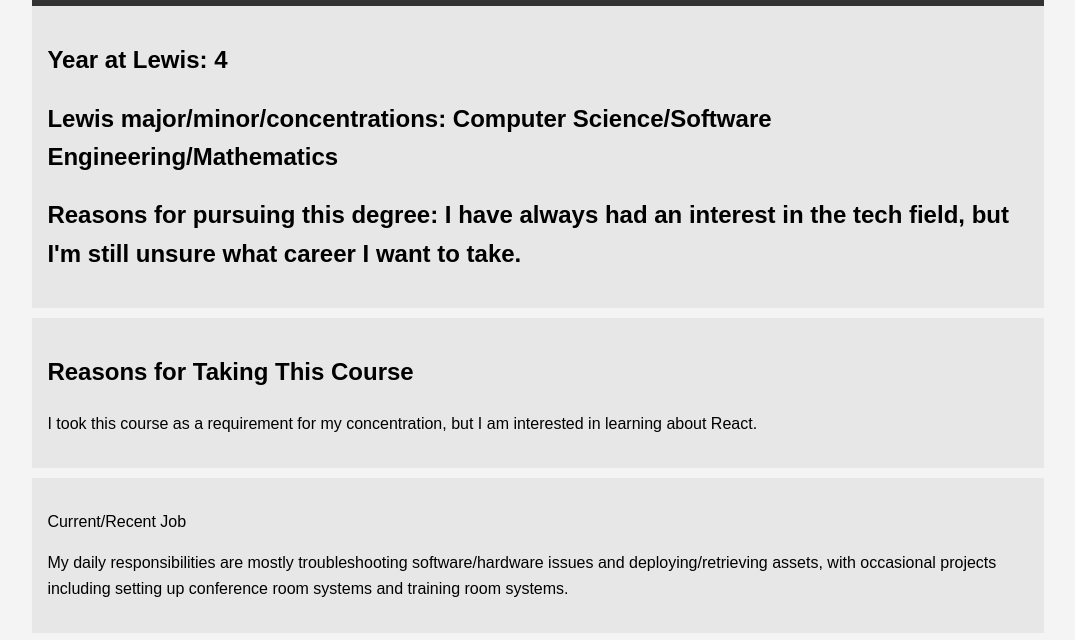
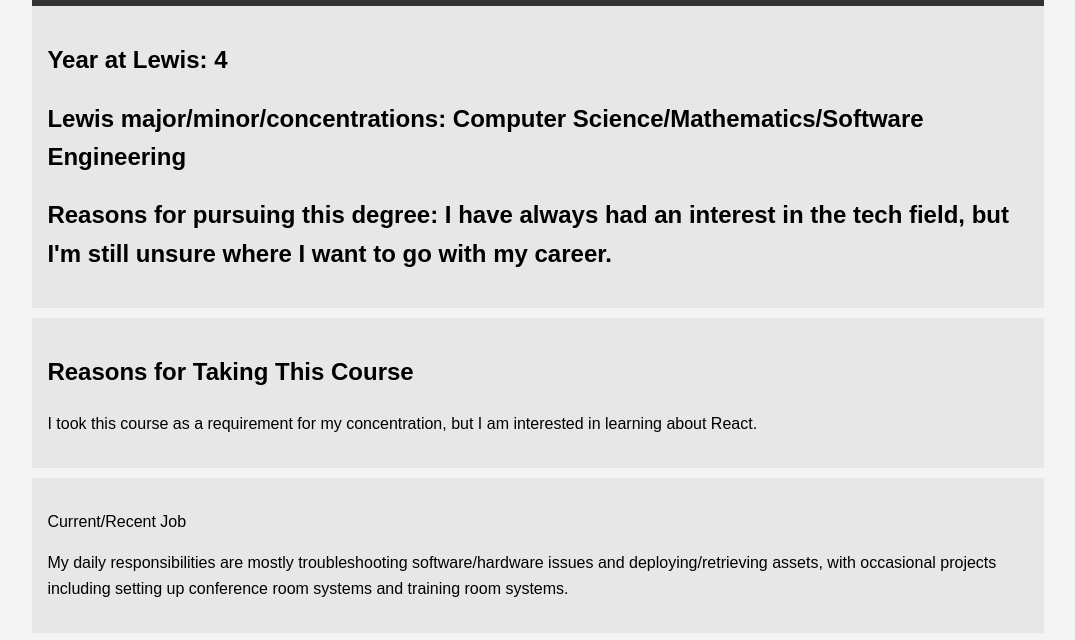
Before and after one commit to luke-mendi02/Introductions, a plain HTML site: page index.html in a window 1280 px wide. Shown: the part 144-784 px from the top of the page, without its empty margins (102-1177 px from the left). Drawn offline with Linux system fonts and the light colour scheme.

Commit message:
Update index.html

```diff
--- a/index.html
+++ b/index.html
@@ -37,8 +37,8 @@
 
         <section class="lewis">
 			<h2>Year at Lewis: 4 </h2>
-			<h2>Lewis major/minor/concentrations: Computer Science/Software Engineering/Mathematics</h2>
-			<h2>Reasons for pursuing this degree: I have always had an interest in the tech field, but I'm still unsure what career I want to take. </h2>
+			<h2>Lewis major/minor/concentrations: Computer Science/Mathematics/Software Engineering</h2>
+			<h2>Reasons for pursuing this degree: I have always had an interest in the tech field, but I'm still unsure where I want to go with my career. </h2>
         </section>
 
 		<section class="course">
```
